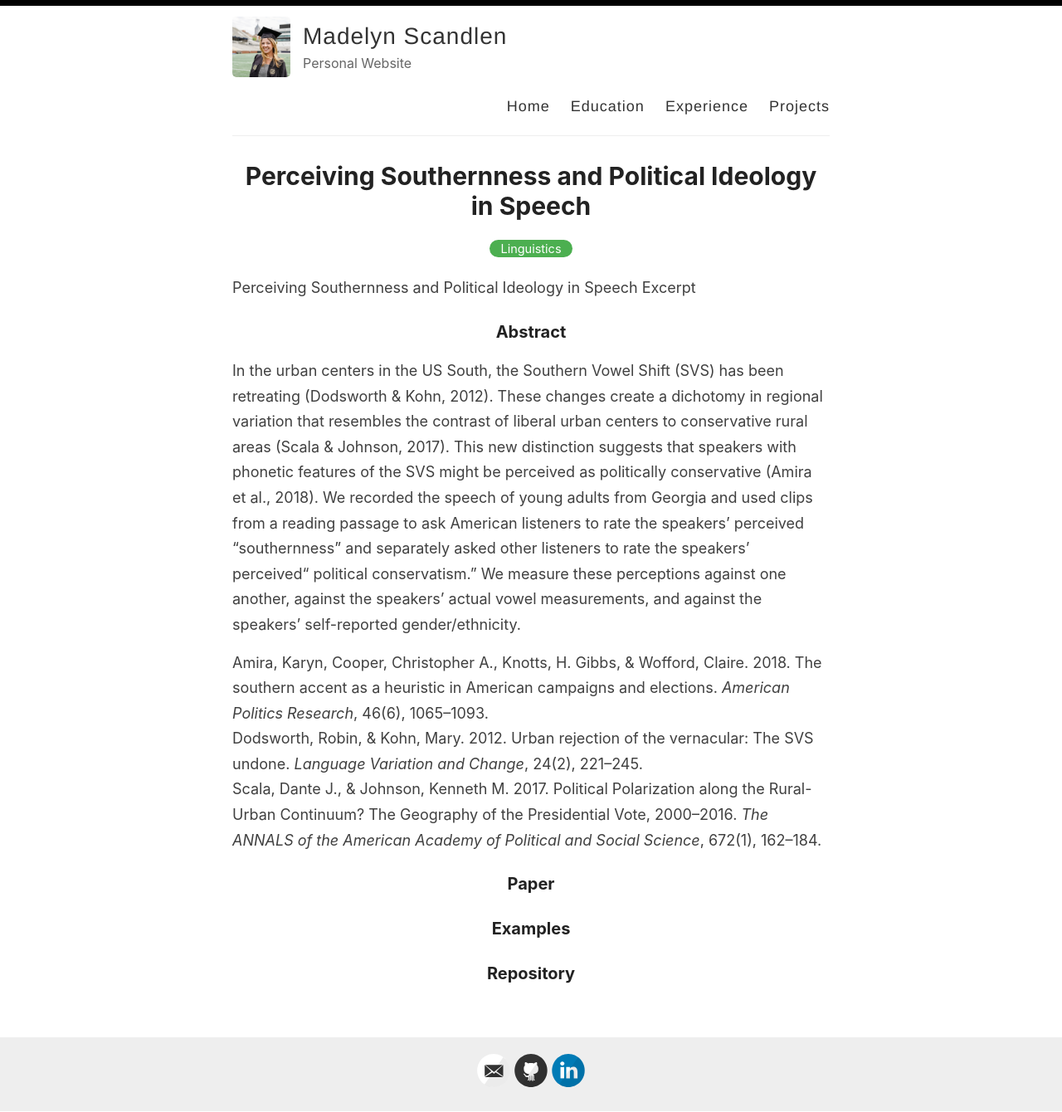
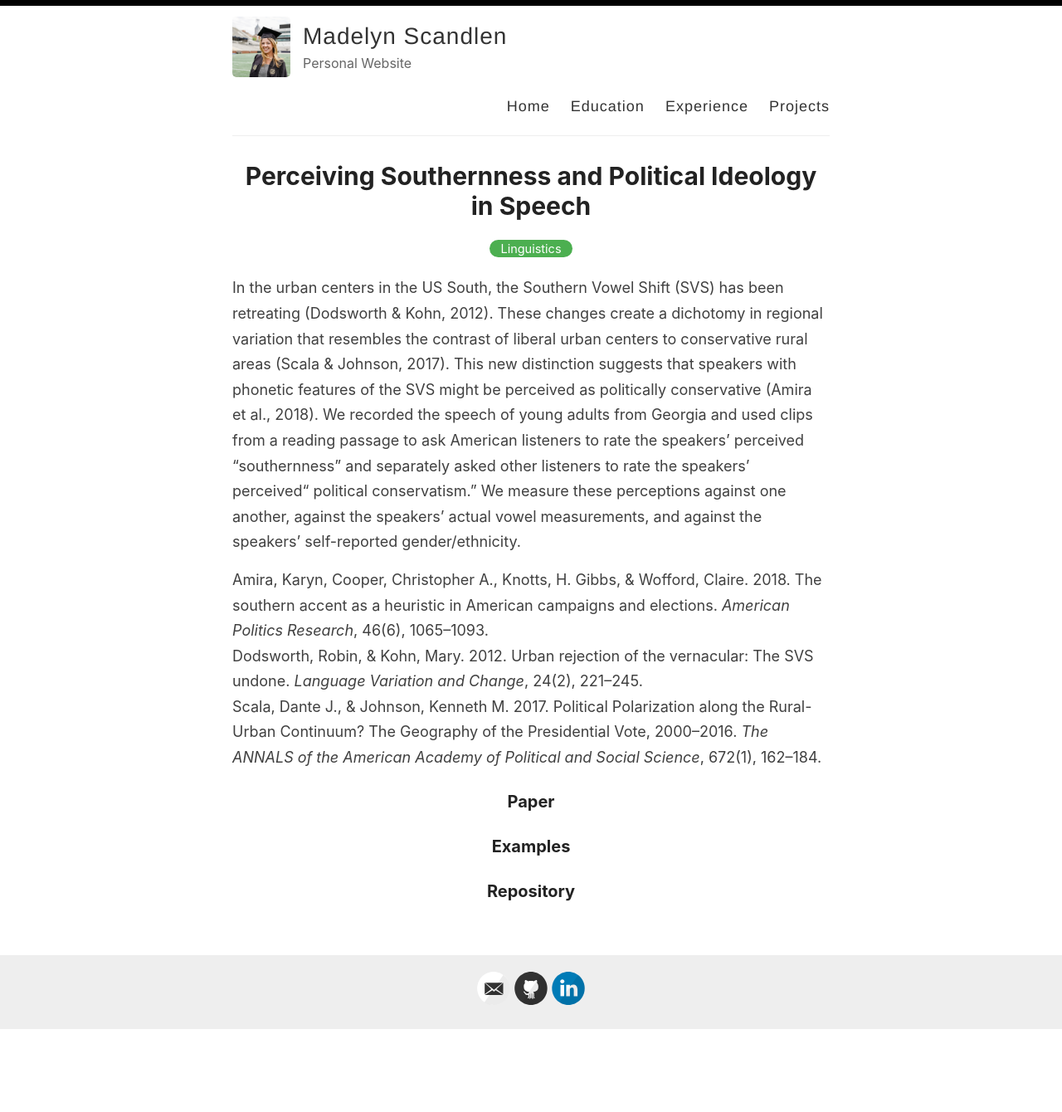
Before and after one commit to mscandlen/mscandlen, a Jekyll site: the page built from _posts/2021-10-31-Language_Politics.md, in a window 1280 px wide. Shown: the whole page at 83% size. Built offline with Jekyll 4.4.1, drawn with Linux system fonts in a browser that asks for light colours; after the commit the page ends 1240 px from its top, so only the background shows below that.

Commit message:
Update 2021-10-31-Language_Politics.md

```diff
--- a/_posts/2021-10-31-Language_Politics.md
+++ b/_posts/2021-10-31-Language_Politics.md
@@ -3,10 +3,6 @@ layout: post
 title: Perceiving Southernness and Political Ideology in Speech
 categories: Linguistics
 ---
-
-Perceiving Southernness and Political Ideology in Speech Excerpt
-
-### Abstract
 
 In the urban centers in the US South, the Southern Vowel Shift (SVS) has been retreating (Dodsworth & Kohn, 2012).
 These changes create a dichotomy in regional variation that resembles the contrast of liberal urban centers to conservative rural areas (Scala & Johnson, 2017).
```
